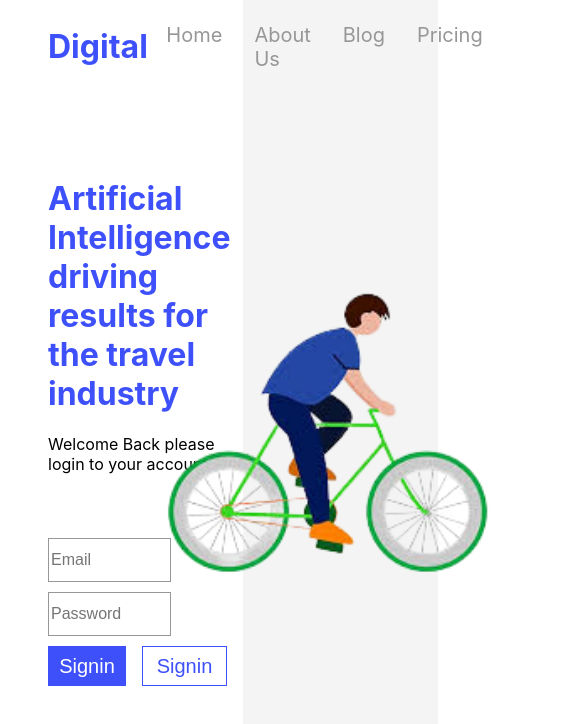
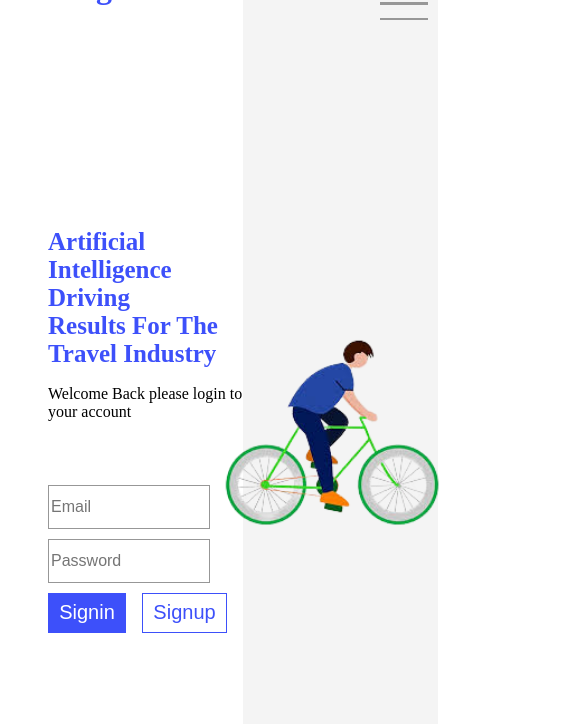
Before and after one commit to AsonglefacMillenium/bridgelabstest, a React (Create React App) app: page / in a window 390 px wide. Shown: the top 724 px of the page, 581 px wide, since content can reach past the window. Built offline with nearby package versions, Linux system fonts and the light colour scheme.

Commit message:
styled the landing and auth pages

```diff
--- a/src/App.css
+++ b/src/App.css
@@ -1,38 +1,4 @@
-.App {
-  text-align: center;
+main{
+  margin: 0;
+  padding: 0;
 }
-
-.App-logo {
-  height: 40vmin;
-  pointer-events: none;
-}
-
-@media (prefers-reduced-motion: no-preference) {
-  .App-logo {
-    animation: App-logo-spin infinite 20s linear;
-  }
-}
-
-.App-header {
-  background-color: #282c34;
-  min-height: 100vh;
-  display: flex;
-  flex-direction: column;
-  align-items: center;
-  justify-content: center;
-  font-size: calc(10px + 2vmin);
-  color: white;
-}
-
-.App-link {
-  color: #61dafb;
-}
-
-@keyframes App-logo-spin {
-  from {
-    transform: rotate(0deg);
-  }
-  to {
-    transform: rotate(360deg);
-  }
-}
--- a/src/App.js
+++ b/src/App.js
@@ -9,6 +9,7 @@ import CreateCategories from './pages/dashboard/CreateCategories'
 import Dashboard from './pages/dashboard/Dashboard'
 import PrivateComponent from './components/PrivateComponent'
 import UpdateProduct from './pages/dashboard/UpdateProduct'
+import './App.css'
 
 const App = () => {
   const auth = localStorage.getItem("user");
--- /dev/null
+++ b/src/components/BackDrop.jsx
@@ -0,0 +1,13 @@
+import React from 'react';
+
+
+import './backdrop.css';
+
+const Backdrop = props => {
+  return (
+    <div className="backdrop" onClick={props.onClick}></div>
+
+  );
+};
+
+export default Backdrop;
--- /dev/null
+++ b/src/components/backdrop.css
@@ -0,0 +1,9 @@
+.backdrop {
+    position: fixed;
+    top: 0;
+    left: 0;
+    width: 100%;
+    height: 100vh;
+    background: rgba(0, 0, 0, 0.75);
+    z-index: 10;
+  }
--- a/src/components/header/Header.jsx
+++ b/src/components/header/Header.jsx
@@ -1,54 +1,86 @@
-import React from 'react';
-import {Link, useNavigate} from 'react-router-dom'
-import './header.css'
-
+import React, { useState } from "react";
+import { Link, useNavigate } from "react-router-dom";
+import Backdrop from "../BackDrop";
+import "./header.css";
+import SideDrawer from "./SideDrawer";
 
 const Header = () => {
-    const navigate = useNavigate()
+  const [drawerIsOpen, setDrawerIsOpen] = useState(false);
+  const drawerOpen = () => {
+    setDrawerIsOpen(true);
+  };
+  const drawerClose = () => {
+    setDrawerIsOpen(false);
+  };
+  const navigate = useNavigate();
   const auth = localStorage.getItem("user");
 
-    const handleLogout = () =>{
+  const handleLogout = () => {
     if (auth) {
       localStorage.clear("user");
-            navigate('/')
+      navigate("/");
     }
-
-    }
+  };
 
   return (
-    <div className='header'>
+    <div className="header">
+      {drawerIsOpen && <Backdrop onClick={drawerClose} />}
 
       <div className="header-logo">
         <h1>Digital</h1>
       </div>
 
-    <nav className='header-nav'>
-
+      <nav className="header-nav">
         <Link to="/">Home</Link>
         <Link to="">About Us</Link>
         <Link to="">Blog</Link>
         <Link to="">Pricing</Link>
-    {
-        auth ?
+        {auth ? (
           <div>
             <Link to="/dashboard">Dashboard</Link>
             <Link to="/addcategory">Add category</Link>
-         <Link to="/" onClick={handleLogout} >Logout {JSON.parse(auth).email}</Link>
+            <Link to="/" onClick={handleLogout}>
+              Logout {JSON.parse(auth).email}
+            </Link>
           </div>
-
-        :
-        <div className='header-nav__auth'>
+        ) : (
+          <div className="header-nav__auth">
             <Link to="/signin">Signin</Link>
             <Link to="/signup">Signup</Link>
           </div>
+        )}
+      </nav>
+      {drawerIsOpen && (
+        <SideDrawer onClick={drawerClose}>
+          <nav className="main-nav">
+            <Link to="/" className="drawer-link">Home</Link>
+            <Link to=""  className="drawer-link">About Us</Link>
+            <Link to=""  className="drawer-link">Blog</Link>
+            <Link to=""  className="drawer-link">Pricing</Link>
+            {auth ? (
+              <div>
+                <Link to="/dashboard"  className="drawer-link">Dashboard</Link>
+                <Link to="/addcategory"  className="drawer-link">Add category</Link>
+                <Link to="/" onClick={handleLogout}  className="drawer-link">
+                  Logout {JSON.parse(auth).email}
+                </Link>
+              </div>
+            ) : (
+              <div className="header-nav__auth">
+                <Link to="/signin"  className="drawer-link">Signin</Link>
+                <Link to="/signup"  className="drawer-link">Signup</Link>
+              </div>
+            )}
+          </nav>
+        </SideDrawer>
+      )}
+      <button className="main-navigation__menu-btn" onClick={drawerOpen}>
+        <span></span>
+        <span></span>
+        <span></span>
+      </button>
+    </div>
+  );
+};
 
-
-    }
-    </nav>
-
-
-    </div>
-  )
-}
-
-export default Header
+export default Header;
--- /dev/null
+++ b/src/components/header/SideDrawer.jsx
@@ -0,0 +1,11 @@
+import React from 'react'
+
+
+import './sideDrawer.css'
+const SideDrawer = props => {
+  return (
+    <div className='side-drawer' onClick={props.onClick}> {props.children}</div>
+  )
+}
+
+export default SideDrawer
--- a/src/components/header/header.css
+++ b/src/components/header/header.css
@@ -3,8 +3,8 @@
     justify-content: space-between;
     position:absolute;
     width: 100%;
-    padding: 3rem 3rem;
-    top: -5%;
+    padding: 3rem 0rem;
+    top: -8%;
 }
 
 .header-nav{
@@ -31,8 +31,98 @@
 
 .header-logo{
     color: #3D50FA;
+    margin-left: 2rem;
 }
 
 .header-nav__auth{
     display: none;
 }
+
+.main-navigation__menu-btn {
+    width: 3rem;
+    height: 3rem;
+    background: transparent;
+    border: none;
+    display: flex;
+    flex-direction: column;
+    justify-content: space-around;
+
+    cursor: pointer;
+    margin-top: 2rem;
+  }
+
+  .main-navigation__menu-btn span {
+    display: block;
+    width: 3rem;
+    height: 2.5px;
+    background: #979797;
+  }
+
+  .main-navigation__title {
+    color: white;
+  }
+
+
+
+  .main-navigation__header-nav {
+    display: none;
+  }
+
+  .main-navigation__drawer-nav {
+    height: 100%;
+  }
+
+  .main-nav a{
+    color: #979797;
+    display: block;
+    text-align: center;
+    font-size: 30px;
+    text-decoration: none;
+    margin-top: 2rem;
+  }
+
+@media (max-width:830px) {
+    .header{
+        display: flex;
+        justify-content: space-between;
+        position:absolute;
+        width: 100%;
+        padding: 2rem 2rem;
+        top: -10%;
+
+    }
+
+    .header-nav a{
+        margin-right: 1rem;
+        font-size: 16px;
+        display: none;
+    }
+}
+
+
+@media (min-width: 831px) {
+
+
+    .main-navigation__menu-btn {
+      display: none;
+    }
+
+    .main-navigation__header-nav {
+      display: block;
+    }
+
+    .main-navigation__drawer-nav {
+        display: flex;
+        flex-direction: column;
+    }
+
+    .main-navigation__drawer-nav a{
+        color: #979797;
+        display: block;
+        font-size: 30px;
+    }
+
+    .drawer-link{
+        color: black;
+    }
+  }
--- /dev/null
+++ b/src/components/header/sideDrawer.css
@@ -0,0 +1,10 @@
+.side-drawer {
+    position: fixed;
+    right: 0;
+    top: 0;
+    z-index: 100;
+    height: 100vh;
+    width: 40%;
+    background: white;
+    box-shadow: 0 2px 8px rgba(0, 0, 0, 0.26);
+  }
--- a/src/index.css
+++ b/src/index.css
@@ -1,13 +1,5 @@
 body {
   margin: 0;
-  font-family: -apple-system, BlinkMacSystemFont, 'Segoe UI', 'Roboto', 'Oxygen',
-    'Ubuntu', 'Cantarell', 'Fira Sans', 'Droid Sans', 'Helvetica Neue',
-    sans-serif;
-  -webkit-font-smoothing: antialiased;
-  -moz-osx-font-smoothing: grayscale;
+  padding: 0;
+
 }
-
-code {
-  font-family: source-code-pro, Menlo, Monaco, Consolas, 'Courier New',
-    monospace;
-}
--- a/src/pages/auth/Signin.jsx
+++ b/src/pages/auth/Signin.jsx
@@ -79,11 +79,12 @@ const Signin = () => {
           name="password"
           value={inputs.password}
           onChange={handleChange}
+
         />
         <div className="signin__button">
           <button type="submit" className="signin-btn">Signin</button>
           <Link to="/signup">
-            <button className="signup-btn">Signin</button>
+            <button className="signup-btn">Signup</button>
           </Link>
         </div>
       </form>
--- a/src/pages/auth/auth.css
+++ b/src/pages/auth/auth.css
@@ -43,3 +43,12 @@ input{
     height: 150vh;
     width: 100vw;
 }
+
+@media (max-width:830px) {
+    input{
+        width: 80%;
+    }
+    [type=file]{
+        width:81%
+    }
+}
--- a/src/pages/home/home.css
+++ b/src/pages/home/home.css
@@ -2,7 +2,10 @@
     display: flex;
     flex-direction: row;
     height: 100vh;
-    width: 100vw;
+    width: 100%;
+    padding: 0;
+    margin: 0;
+
 }
 
 .home-left{
@@ -17,6 +20,7 @@
 
 .home-left h1{
     color: #3D50FA;
+    text-transform: capitalize;
 }
 
 .home-left p{
@@ -34,9 +38,21 @@
     display: flex;
     justify-content: center;
     align-items: center;
+    margin-right: 0px;
 }
 
 .home-right__img img{
     width: 30rem;
     margin-top: 1.5rem;
 }
+
+@media (max-width:830px){
+    .home-right__img img{
+        width: 20rem;
+        margin-top: 1.5rem;
+    }
+
+    .home-left h1{
+        font-size: 25px;
+    }
+}
```
Lines whose indentation alone changed are shown as unchanged.
